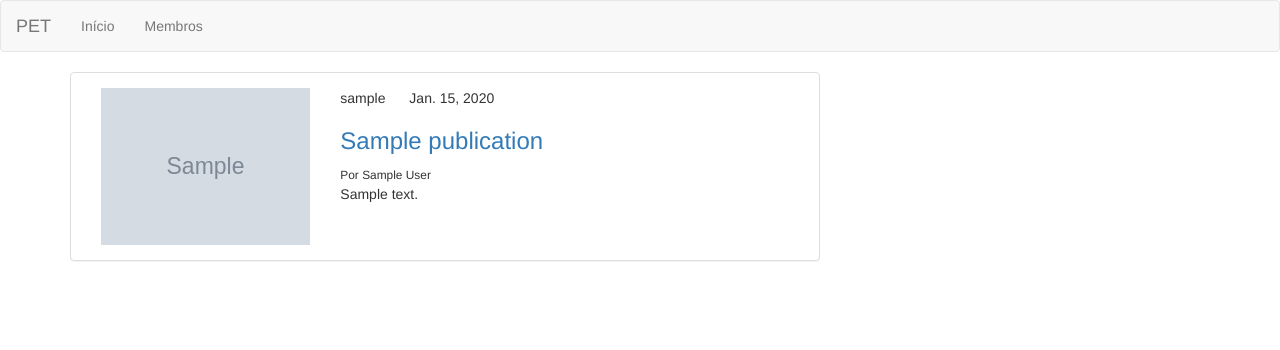
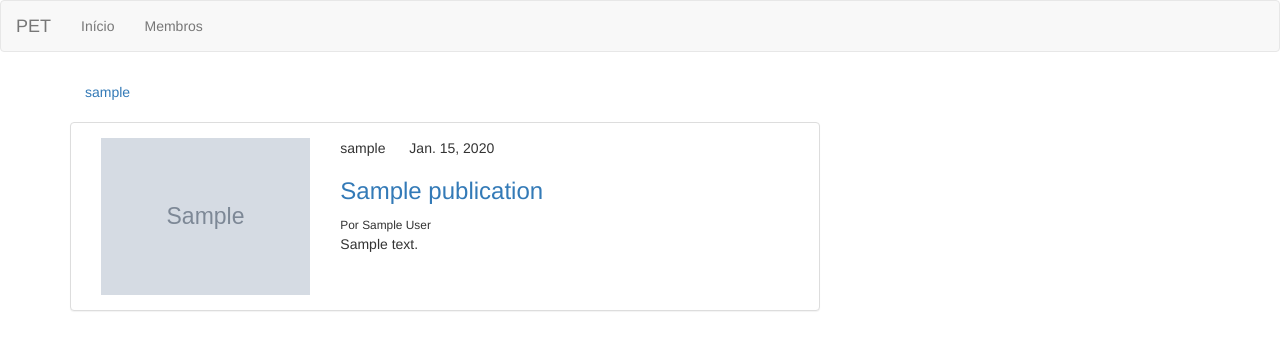
Before and after one commit to compet-cefetmg/site_pet, a Django app: page /blog/ in a window 1280 px wide. Shown: the top 350 px of the page. Run offline with Django 3.2, Linux system fonts and the light colour scheme; tables that the repository leaves empty hold one stand-in row (values such as "Sample post"); grey boxes marked "Sample" are stand-in pictures; some libraries are stand-ins or nearby versions.

Commit message:
Adds pet groups list on top of the page

```diff
--- a/site_pet/blog/views.py
+++ b/site_pet/blog/views.py
@@ -12,7 +12,8 @@ def index(request):
         publications = Publication.objects.filter(user=user_query[0]).order_by('publish_date').all()
     else:
         publications = Publication.objects.order_by('publish_date').all()
-    context = {'publications': publications }
+    users = User.objects.all()
+    context = {'publications': publications, 'users': users, 'name': 'blog.index' }
     return render(request, 'blog/index.html', context)
 
 def show(request, id):
--- /dev/null
+++ b/site_pet/static/css/base.css
@@ -0,0 +1,3 @@
+.nav-pills {
+    margin-bottom: 10px;
+}
--- a/site_pet/templates/base.html
+++ b/site_pet/templates/base.html
@@ -7,6 +7,7 @@
 
     <link rel="stylesheet" href="{{ MEDIA_URL }}/css/bootstrap/bootstrap.min.css">
     <link rel="stylesheet" href="{{ MEDIA_URL }}/css/font-awesome.min.css">
+    <link rel="stylesheet" href="{{ MEDIA_URL }}/css/base.css">
 
     {% block css %}
     {% endblock %}
@@ -35,6 +36,13 @@
                 </div>
             </div>
         </nav>
+        <div class="container">
+            <ul class="nav nav-pills">
+                {% for user in users %}
+                    <li role="presentation"><a href="{% url name %}{% if request.GET.pet %}?pet={{ user.get_username }}{% endif %}">{{ user.get_username }}</a></li>
+                {% endfor %}
+            </ul>
+        </div>
     </header>
 
 {% block content %}
```
